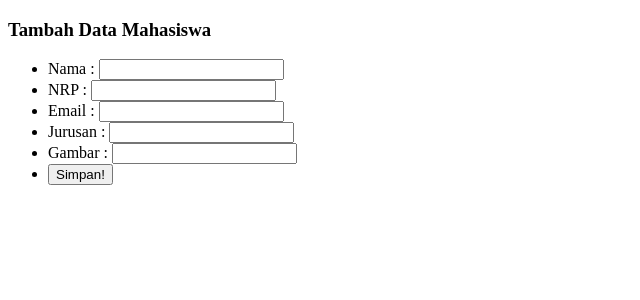
After one commit to hudaaeda10/pw2020_0110217069, a PHP site: page /tambah.php in a window 1280 px wide. The commit adds this page. Shown: the top 300 px of the page, without its empty margins (0-640 px from the left). Run offline with PHP 8.4, Linux system fonts and the light colour scheme.

Commit message:
Pertemuan 10 - 3 (Insert Data)

```diff
--- a/kuliah/pertemuan10/functions.php
+++ b/kuliah/pertemuan10/functions.php
@@ -22,3 +22,20 @@ function query($query)
 
     return $rows;
 }
+
+function tambah($data)
+{
+    $conn = koneksi();
+
+    $nrp = htmlspecialchars($data['nrp']);
+    $nama = htmlspecialchars($data['nama']);
+    $email = htmlspecialchars($data['email']);
+    $jurusan = htmlspecialchars($data['jurusan']);
+    $gambar = htmlspecialchars($data['gambar']);
+
+
+    $query = "INSERT INTO mahasiswa VALUES (null, '$nrp', '$nama', '$email', '$jurusan', '$gambar')";
+    mysqli_query($conn, $query);
+    echo mysqli_error($conn);
+    return mysqli_affected_rows($conn);
+}
--- a/kuliah/pertemuan10/latihan3.php
+++ b/kuliah/pertemuan10/latihan3.php
@@ -15,6 +15,8 @@ $mahasiswa = query("SELECT * FROM mahasiswa");
 
 <body>
   <h1>Daftar Mahasiswa</h1>
+  <a href="tambah.php">Tambah Data Mahasiswa</a>
+  <br><br>
   <table border="1" cellpadding="10" cellspacing="0">
     <tr>
       <th>#</th>
--- /dev/null
+++ b/kuliah/pertemuan10/tambah.php
@@ -0,0 +1,69 @@
+<?php
+require 'functions.php';
+
+// cek apakah data suda di submit
+if (isset($_POST['tambah'])) {
+    if (tambah($_POST) > 0) {
+        echo " <script>
+                    alert('Data Berhasil dimasukkan');
+                    document.location.href='latihan3.php';
+                </script>";
+    } else {
+        echo "Data Gagal Masuk";
+    }
+}
+
+?>
+
+<!DOCTYPE html>
+<html lang="en">
+
+<head>
+    <meta charset="UTF-8">
+    <meta http-equiv="X-UA-Compatible" content="IE=edge">
+    <meta name="viewport" content="width=device-width, initial-scale=1.0">
+    <title>Tambah Data Mahasiswa</title>
+</head>
+
+<body>
+    <h3>Tambah Data Mahasiswa</h3>
+    <form action="" method="POST">
+        <ul>
+            <li>
+                <label>
+                    Nama :
+                    <input type="text" name="nama" required>
+                </label>
+            </li>
+            <li>
+                <label>
+                    NRP :
+                    <input type="text" name="nrp" required>
+                </label>
+            </li>
+            <li>
+                <label>
+                    Email :
+                    <input type="text" name="email" required>
+                </label>
+            </li>
+            <li>
+                <label>
+                    Jurusan :
+                    <input type="text" name="jurusan" required>
+                </label>
+            </li>
+            <li>
+                <label>
+                    Gambar :
+                    <input type="text" name="gambar" required>
+                </label>
+            </li>
+            <li>
+                <button type="submit" name="tambah">Simpan!</button>
+            </li>
+        </ul>
+    </form>
+</body>
+
+</html>
```
